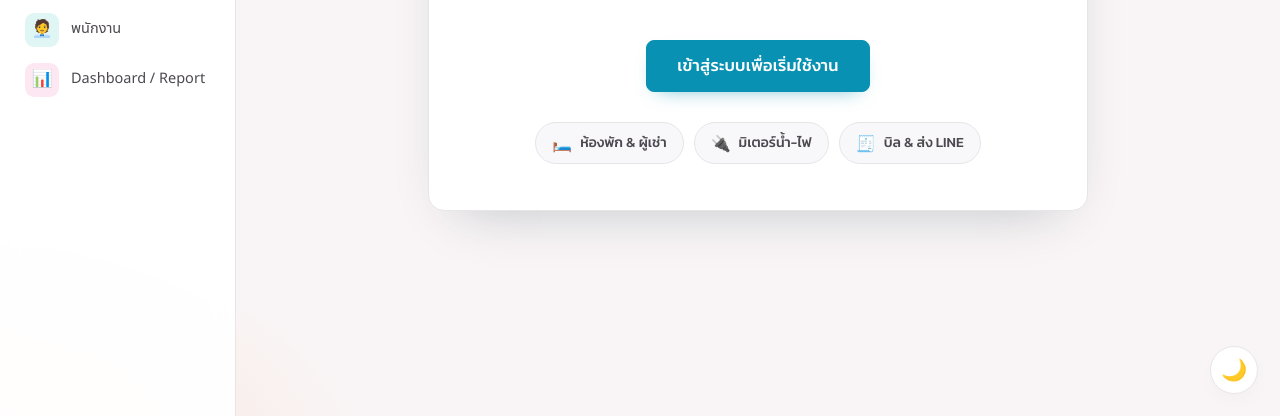
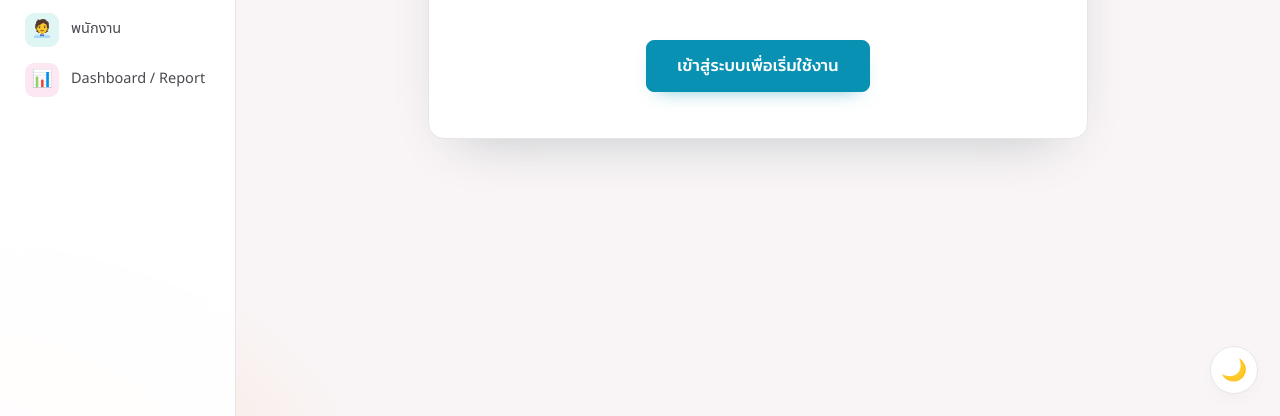
Before and after one commit to RaRoiz/OnlineDormManagement, a website built with Vite: page frontend/index.html in a window 1280 px wide. Shown: the part 384-800 px from the top of the page. Built offline with nearby package versions, Linux system fonts and the light colour scheme; a web font is replaced by a local one.

Commit message:
edit home

```diff
--- a/backend/Settings.js
+++ b/backend/Settings.js
@@ -76,7 +76,7 @@ function getDormPublicInfo(request) {
   if (!dormName) {
     return {
       success: false,
-      message: "ยังไม่ได้ตั้งชื่อหอในระบบ"
+      message: "ยังไม่พบชื่อหอพัก กรุณาติดต่อเจ้าของหอ"
     };
   }
 
--- a/frontend/index.html
+++ b/frontend/index.html
@@ -94,22 +94,6 @@
           เข้าสู่ระบบเพื่อเริ่มใช้งาน
         </button>
 
-        <ul class="welcome-features">
-          <li class="welcome-feature">
-            <span class="welcome-feature-icon">🛏️</span>
-            <span>ห้องพัก &amp; ผู้เช่า</span>
-          </li>
-
-          <li class="welcome-feature">
-            <span class="welcome-feature-icon">🔌</span>
-            <span>มิเตอร์น้ำ-ไฟ</span>
-          </li>
-
-          <li class="welcome-feature">
-            <span class="welcome-feature-icon">🧾</span>
-            <span>บิล &amp; ส่ง LINE</span>
-          </li>
-        </ul>
       </section>
 
       <!-- ล็อกอินแล้ว: Dashboard -->
```
